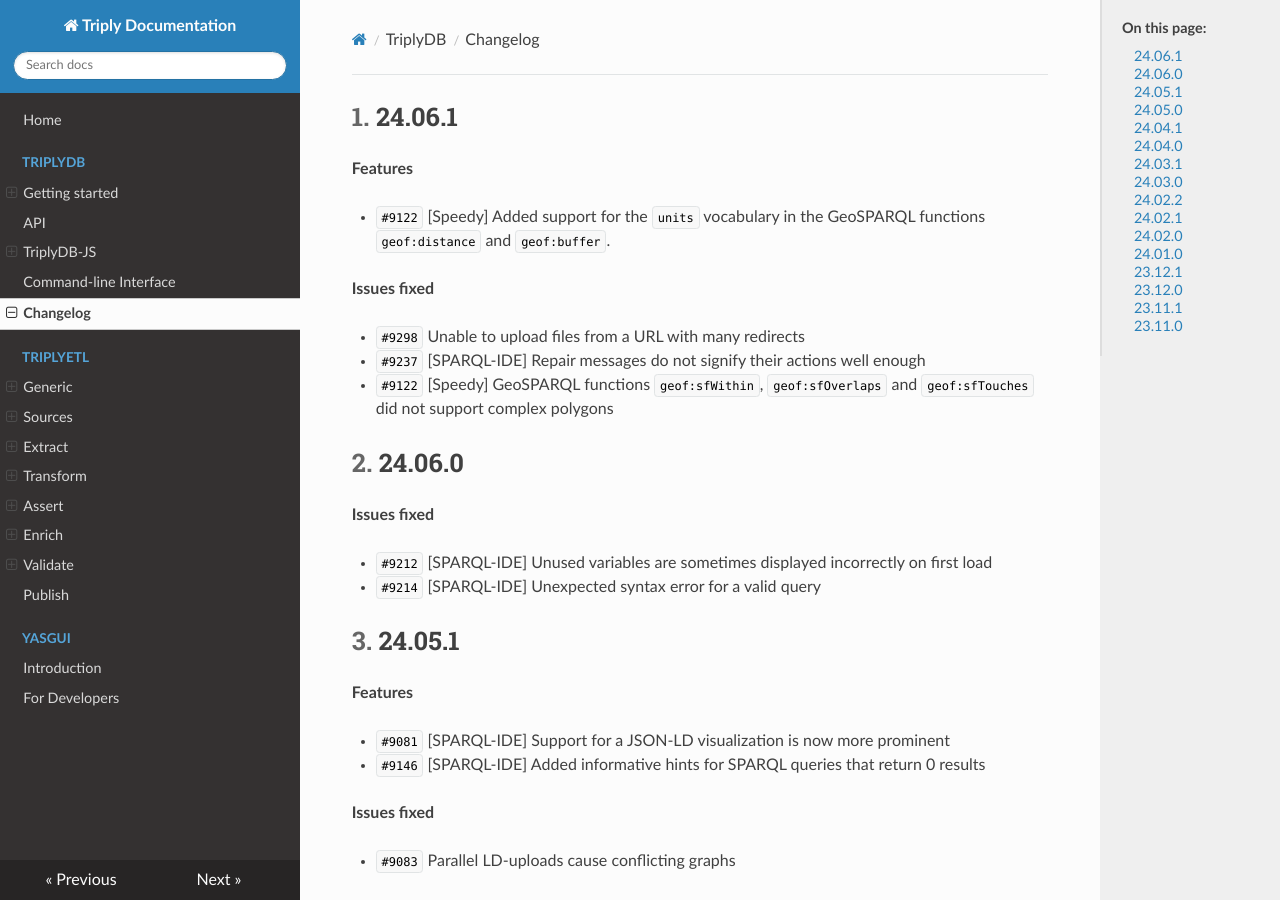
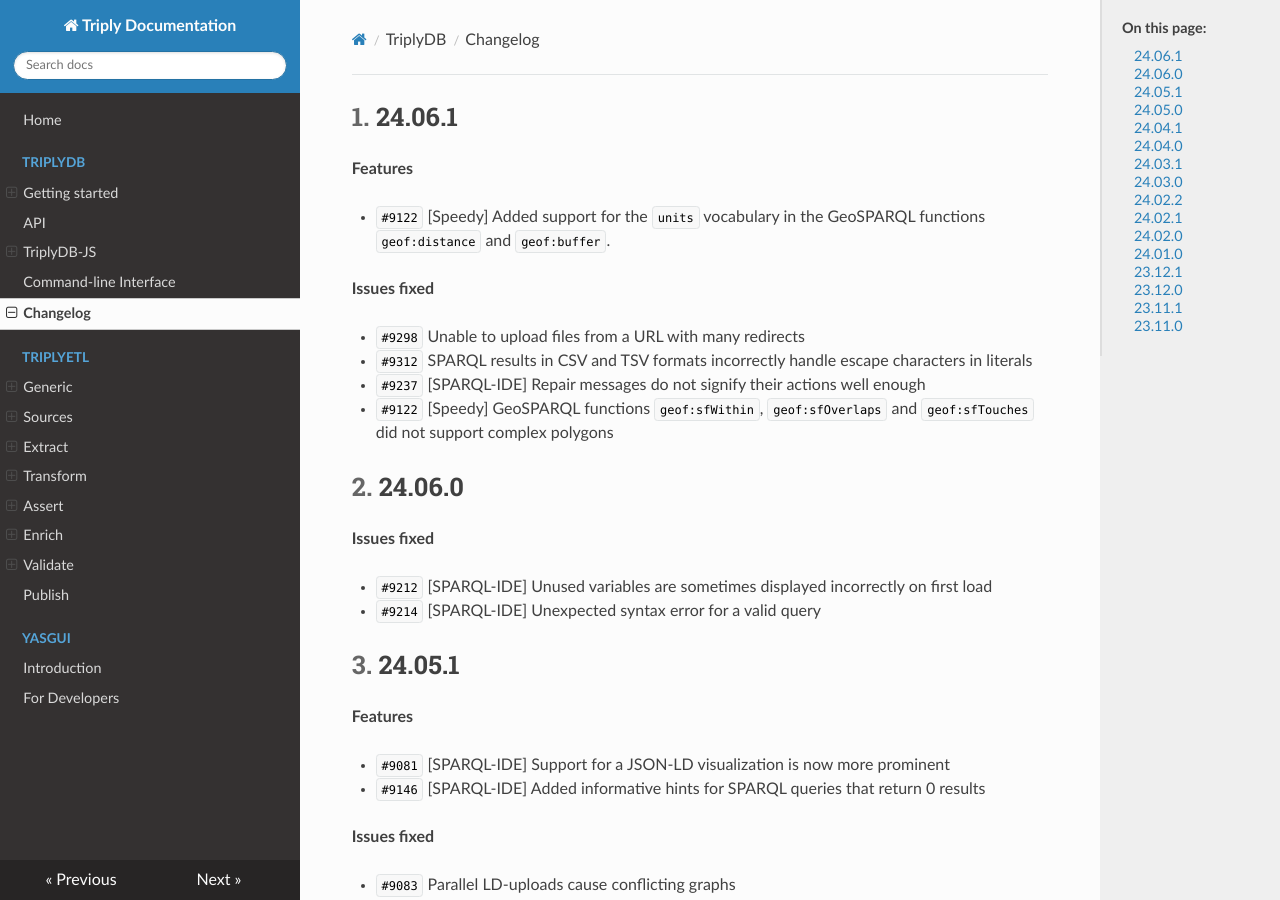
Before and after one commit to TriplyDB/Documentation, an MkDocs documentation site: the page built from docs/triplydb-changelog/index.md, in a window 1280 px wide and 900 px high. Built offline with MkDocs 1.6.1, drawn with Linux system fonts in a browser that asks for light colours.

Commit message:
Updated changelog.

```diff
--- a/docs/triplydb-changelog/index.md
+++ b/docs/triplydb-changelog/index.md
@@ -14,6 +14,7 @@
 **Issues fixed**
 
 - `#9298` Unable to upload files from a URL with many redirects
+- `#9312` SPARQL results in CSV and TSV formats incorrectly handle escape characters in literals
 - `#9237` [SPARQL-IDE] Repair messages do not signify their actions well enough
 - `#9122` [Speedy] GeoSPARQL functions `geof:sfWithin`, `geof:sfOverlaps` and `geof:sfTouches` did not support complex polygons
 
```
